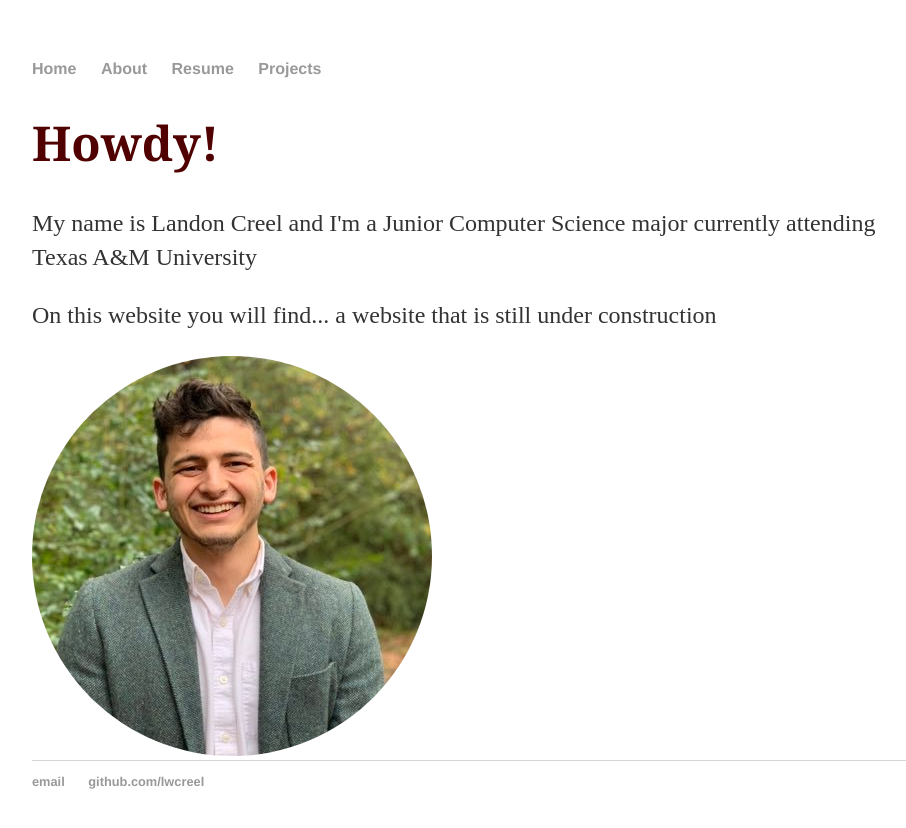
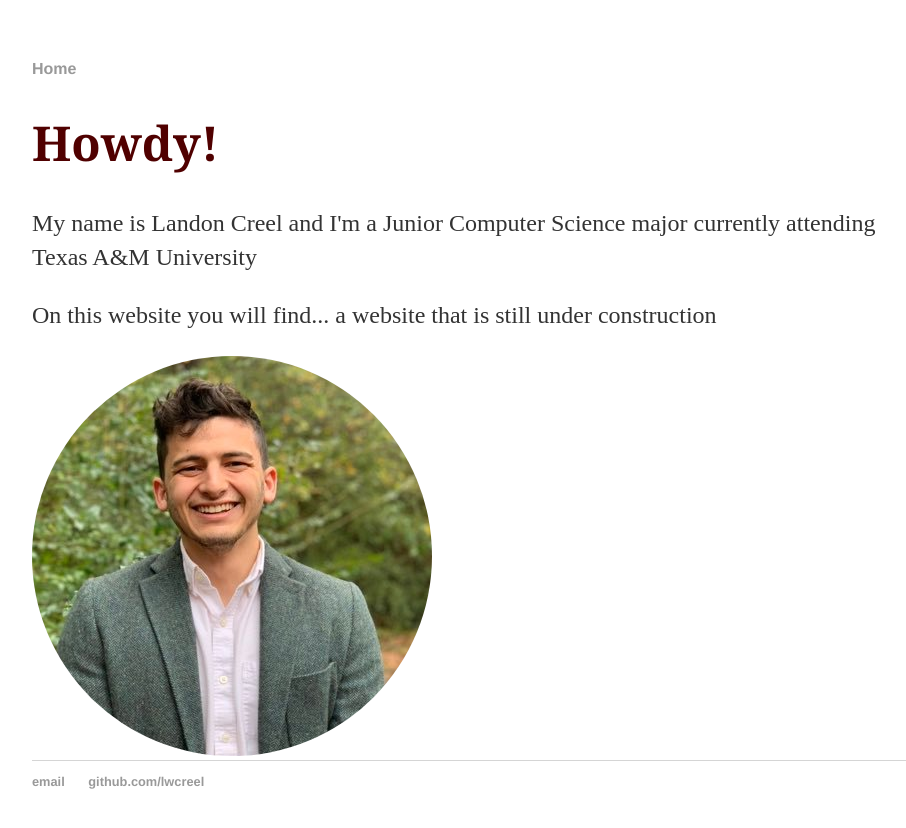
Before and after one commit to lwcreel/lwcreel.github.io, a Jekyll site: the page built from index.html, in a window 1280 px wide. Shown: the top 828 px of the page, without its empty margins (160-1066 px from the left). Built offline with Jekyll 4.4.1, drawn with Linux system fonts in a browser that asks for light colours.

Commit message:
removed broken links again
cmon man be professional smh :/

```diff
--- a/_layouts/default.html
+++ b/_layouts/default.html
@@ -9,9 +9,6 @@
 			<nav>
 	    		<ul>
 	        		<li><a href="/">Home</a></li>
-				<li><a href="/about">About</a></li>
-	        		<li><a href="/resume">Resume</a></li>
-	        		<li><a href="/projects">Projects</a></li>
 	    		</ul>
 			</nav>
 			<div class="container">
```
